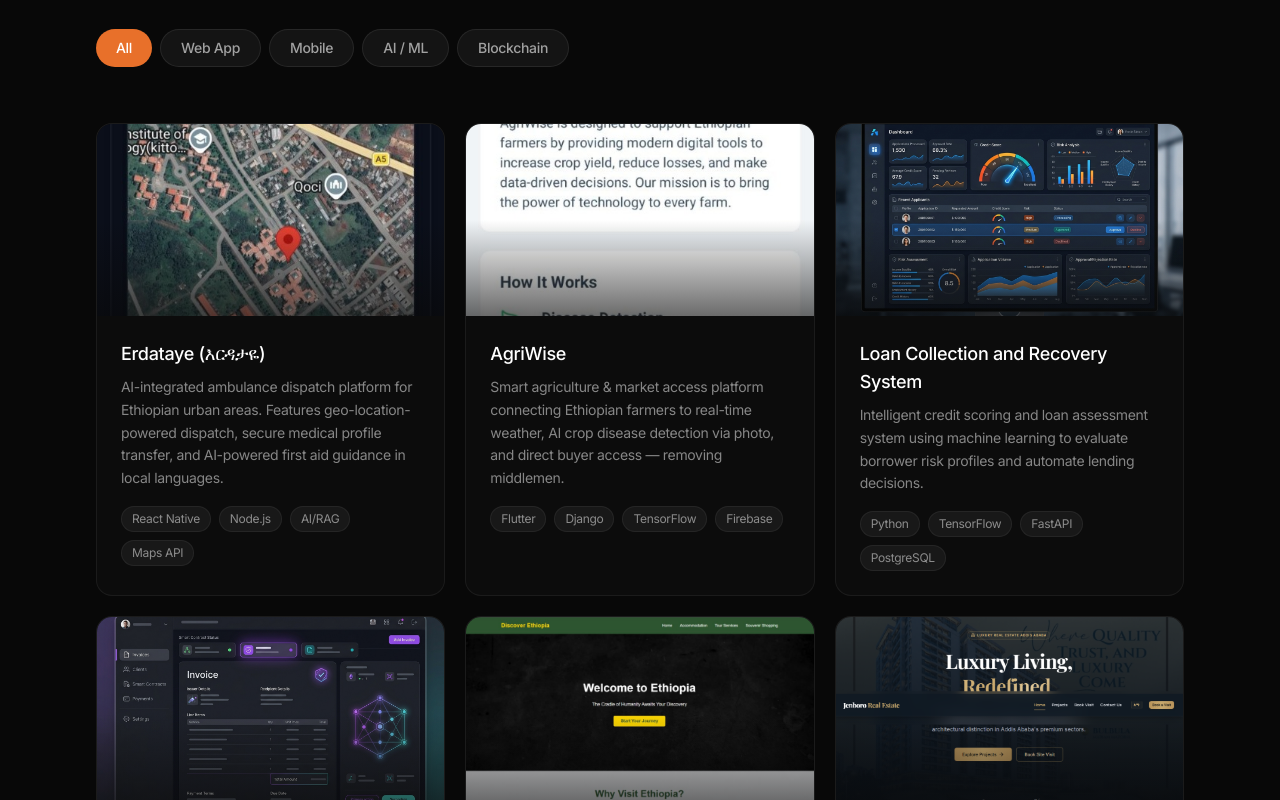
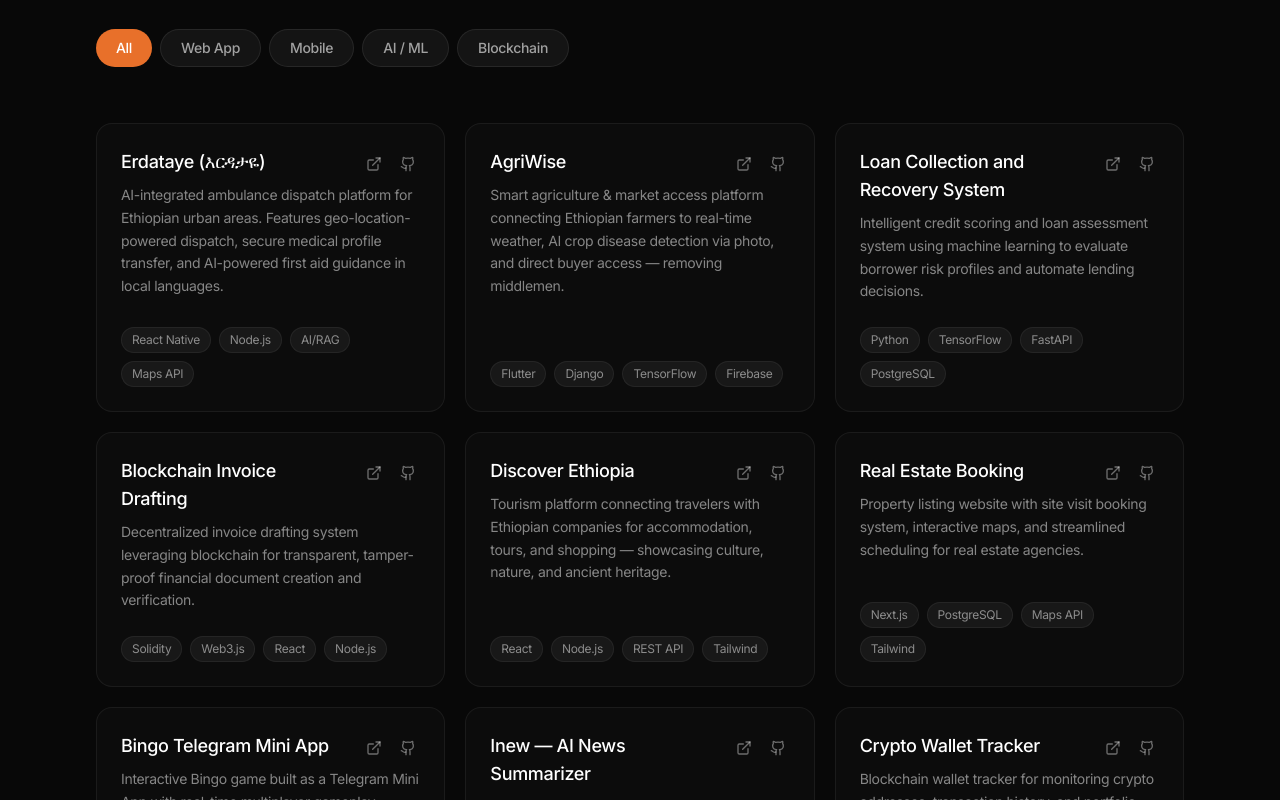
Before and after one commit to jameswuor/natinaelasefa, a React (Vite) app: page / in a window 1280 px wide. Shown: the part 2160-2960 px from the top of the page. Built offline with nearby package versions, Linux system fonts and the light colour scheme; a web font is replaced by a local one.

Commit message:
Remove project card images, display text description and links in header

```diff
--- a/src/components/ProjectsSection.tsx
+++ b/src/components/ProjectsSection.tsx
@@ -187,42 +187,34 @@ const ProjectsSection = () => {
               }`}
               style={{ transitionDelay: `${i * 100}ms` }}
             >
-              {/* Image */}
-              <div className="relative h-48 overflow-hidden">
-                <img
-                  src={project.image}
-                  alt={project.title}
-                  className="w-full h-full object-cover transition-transform duration-700 group-hover:scale-110"
-                  loading="lazy"
-                />
-                <div className="absolute inset-0 bg-gradient-to-t from-[#080808] via-transparent to-transparent opacity-60" />
-                {/* Hover overlay */}
-                <div className="absolute inset-0 bg-black/60 flex items-center justify-center gap-4 opacity-0 group-hover:opacity-100 transition-opacity duration-300">
+              {/* Content */}
+              <div className="p-6 flex flex-col h-full justify-between">
+                <div>
+                  <div className="flex items-start justify-between gap-4 mb-2">
+                    <h3 className="text-white text-lg font-medium group-hover:text-[#e8702a] transition-colors">
+                      {project.title}
+                    </h3>
+                    <div className="flex items-center gap-2.5 mt-1 flex-shrink-0">
                       <a
                         href={project.liveUrl}
-                    className="w-10 h-10 rounded-full bg-white/20 backdrop-blur-sm flex items-center justify-center hover:bg-white/30 transition-colors"
+                        className="text-white/40 hover:text-[#e8702a] transition-colors p-1"
                         aria-label="View live"
                       >
-                    <ExternalLink className="w-4 h-4 text-white" />
+                        <ExternalLink className="w-4 h-4" />
                       </a>
                       <a
                         href={project.githubUrl}
-                    className="w-10 h-10 rounded-full bg-white/20 backdrop-blur-sm flex items-center justify-center hover:bg-white/30 transition-colors"
+                        className="text-white/40 hover:text-[#e8702a] transition-colors p-1"
                         aria-label="View source"
                       >
-                    <GithubIcon className="w-4 h-4 text-white" />
+                        <GithubIcon className="w-4 h-4" />
                       </a>
                     </div>
                   </div>
-
-              {/* Content */}
-              <div className="p-6">
-                <h3 className="text-white text-lg font-medium mb-2 group-hover:text-[#e8702a] transition-colors">
-                  {project.title}
-                </h3>
-                <p className="text-white/50 text-sm leading-relaxed mb-4">
+                  <p className="text-white/50 text-sm leading-relaxed mb-6">
                     {project.description}
                   </p>
+                </div>
                 <div className="flex flex-wrap gap-2">
                   {project.tags.map((tag) => (
                     <span
```
Lines whose indentation alone changed are shown as unchanged.
